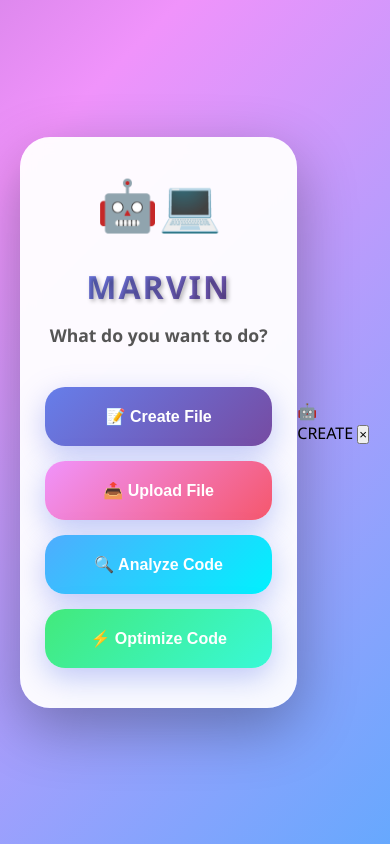
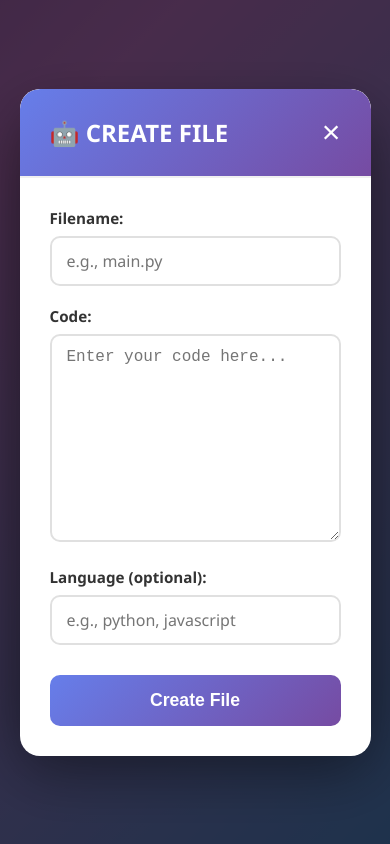
Before and after one commit to mahesh11112007/MARVIN, a plain HTML site: page frontend/index.html in a window 390 px wide. Both pictures are taken after a click on the button "📝 Create File". Drawn offline with Linux system fonts and the light colour scheme.

Commit message:
Add forms, CSS styles and fix onclick handlers in index.html
- Fixed button onclick handlers to use full action names ('Create File', 'Upload File', etc.)
- Added comprehensive CSS for form inputs, textareas, file uploads
- Added modal styles with animations
- Added loading spinner, success/error message styles
- Added response area styles for displaying backend responses
- Enhanced responsive design

```diff
--- a/frontend/index.html
+++ b/frontend/index.html
@@ -56,117 +56,345 @@
         .logo {
             font-size: 80px;
             margin-bottom: 20px;
-            animation: bounce 2s ease-in-out infinite;
+            animation: float 3s ease-in-out infinite;
         }
 
-        @keyframes bounce {
-            0%, 100% { transform: translateY(0); }
-            50% { transform: translateY(-20px); }
+        @keyframes float {
+            0%, 100% { transform: translateY(0px); }
+            50% { transform: translateY(-10px); }
         }
 
         h1 {
-            font-size: 4rem;
-            font-weight: 800;
+            font-size: 3rem;
+            margin-bottom: 10px;
             background: linear-gradient(135deg, #667eea, #764ba2);
             -webkit-background-clip: text;
             -webkit-text-fill-color: transparent;
-            background-clip: text;
-            margin-bottom: 15px;
-            letter-spacing: 2px;
+            font-weight: 700;
         }
 
         h2 {
-            font-size: 1.8rem;
-            color: #555;
+            font-size: 1.3rem;
+            color: #666;
             margin-bottom: 40px;
-            font-weight: 600;
+            font-weight: 400;
         }
 
         .button-grid {
             display: grid;
-            grid-template-columns: repeat(auto-fit, minmax(250px, 1fr));
+            grid-template-columns: repeat(2, 1fr);
             gap: 20px;
-            margin-top: 40px;
+            margin-top: 30px;
         }
 
         .action-btn {
+            padding: 30px 40px;
+            font-size: 1.2rem;
+            font-weight: 600;
+            color: white;
+            background: linear-gradient(135deg, #667eea, #764ba2);
+            border: none;
+            border-radius: 15px;
+            cursor: pointer;
+            transition: all 0.3s ease;
+            position: relative;
+            overflow: hidden;
+            box-shadow: 0 5px 15px rgba(102, 126, 234, 0.4);
+        }
+
+        .action-btn:hover {
+            transform: translateY(-3px);
+            box-shadow: 0 10px 25px rgba(102, 126, 234, 0.6);
+        }
+
+        .action-btn:active {
+            transform: translateY(-1px);
+        }
+
+        .ripple {
+            position: absolute;
+            border-radius: 50%;
+            background: rgba(255, 255, 255, 0.5);
+            transform: scale(0);
+            animation: ripple-animation 0.6s ease-out;
+            pointer-events: none;
+        }
+
+        @keyframes ripple-animation {
+            to {
+                transform: scale(4);
+                opacity: 0;
+            }
+        }
+
+        /* Modal Styles */
+        .action-modal {
+            position: fixed;
+            top: 0;
+            left: 0;
+            width: 100%;
+            height: 100%;
+            background: rgba(0, 0, 0, 0.7);
+            display: flex;
+            justify-content: center;
+            align-items: center;
+            z-index: 1000;
+            opacity: 0;
+            transition: opacity 0.3s ease;
+        }
+
+        .action-modal.show {
+            opacity: 1;
+        }
+
+        .modal-content {
+            background: white;
+            border-radius: 20px;
+            max-width: 600px;
+            width: 90%;
+            max-height: 90vh;
+            overflow-y: auto;
+            box-shadow: 0 20px 60px rgba(0, 0, 0, 0.3);
+            animation: slideUp 0.3s ease-out;
+        }
+
+        @keyframes slideUp {
+            from {
+                transform: translateY(50px);
+                opacity: 0;
+            }
+            to {
+                transform: translateY(0);
+                opacity: 1;
+            }
+        }
+
+        .modal-header {
+            padding: 25px 30px;
+            border-bottom: 2px solid #f0f0f0;
+            display: flex;
+            justify-content: space-between;
+            align-items: center;
+            font-size: 1.5rem;
+            font-weight: 600;
+            background: linear-gradient(135deg, #667eea, #764ba2);
+            color: white;
+            border-radius: 20px 20px 0 0;
+        }
+
+        .close-btn {
+            background: none;
+            border: none;
+            font-size: 2rem;
+            cursor: pointer;
+            color: white;
+            transition: transform 0.2s;
+        }
+
+        .close-btn:hover {
+            transform: rotate(90deg);
+        }
+
+        .modal-body {
+            padding: 30px;
+        }
+
+        /* Form Styles */
+        .form-group {
+            margin-bottom: 20px;
+            text-align: left;
+        }
+
+        .form-group label {
+            display: block;
+            margin-bottom: 8px;
+            font-weight: 600;
+            color: #333;
+            font-size: 0.95rem;
+        }
+
+        .form-group input[type="text"],
+        .form-group textarea {
+            width: 100%;
+            padding: 12px 15px;
+            border: 2px solid #e0e0e0;
+            border-radius: 10px;
+            font-size: 1rem;
+            font-family: inherit;
+            transition: border-color 0.3s;
+        }
+
+        .form-group input[type="text"]:focus,
+        .form-group textarea:focus {
+            outline: none;
+            border-color: #667eea;
+        }
+
+        .form-group textarea {
+            resize: vertical;
+            min-height: 150px;
+            font-family: 'Courier New', monospace;
+        }
+
+        .form-group input[type="file"] {
+            width: 100%;
+            padding: 10px;
+            border: 2px dashed #e0e0e0;
+            border-radius: 10px;
+            cursor: pointer;
+            font-size: 0.95rem;
+        }
+
+        .form-group small {
+            display: block;
+            margin-top: 5px;
+            color: #888;
+            font-size: 0.85rem;
+        }
+
+        .submit-btn {
+            width: 100%;
+            padding: 15px;
             background: linear-gradient(135deg, #667eea, #764ba2);
             color: white;
             border: none;
-            padding: 30px 40px;
-            font-size: 1.3rem;
-            font-weight: 700;
-            border-radius: 20px;
+            border-radius: 10px;
+            font-size: 1.1rem;
+            font-weight: 600;
             cursor: pointer;
-            transition: all 0.3s ease;
-            box-shadow: 0 10px 30px rgba(102, 126, 234, 0.4);
-            position: relative;
-            overflow: hidden;
+            transition: all 0.3s;
+            margin-top: 10px;
         }
 
-        .action-btn::before {
-            content: '';
-            position: absolute;
-            top: 0;
-            left: -100%;
-            width: 100%;
-            height: 100%;
-            background: linear-gradient(90deg, transparent, rgba(255, 255, 255, 0.3), transparent);
-            transition: left 0.5s ease;
+        .submit-btn:hover {
+            transform: translateY(-2px);
+            box-shadow: 0 5px 15px rgba(102, 126, 234, 0.4);
         }
 
-        .action-btn:hover::before {
-            left: 100%;
+        /* Response Area Styles */
+        .response-area {
+            padding: 20px 30px;
+            border-top: 2px solid #f0f0f0;
+            text-align: center;
         }
 
-        .action-btn:hover {
-            transform: translateY(-5px) scale(1.05);
-            box-shadow: 0 15px 40px rgba(102, 126, 234, 0.6);
+        .loading-spinner {
+            border: 4px solid #f3f3f3;
+            border-top: 4px solid #667eea;
+            border-radius: 50%;
+            width: 50px;
+            height: 50px;
+            animation: spin 1s linear infinite;
+            margin: 0 auto 15px;
         }
 
-        .action-btn:active {
-            transform: translateY(-2px) scale(1.02);
+        @keyframes spin {
+            0% { transform: rotate(0deg); }
+            100% { transform: rotate(360deg); }
         }
 
-        .action-btn:nth-child(1) {
-            background: linear-gradient(135deg, #667eea, #764ba2);
+        .success-message {
+            color: #28a745;
+            font-size: 1.5rem;
+            font-weight: 600;
+            margin-bottom: 15px;
         }
 
-        .action-btn:nth-child(2) {
-            background: linear-gradient(135deg, #f093fb, #f5576c);
+        .error-message {
+            color: #dc3545;
+            font-size: 1.5rem;
+            font-weight: 600;
+            margin-bottom: 15px;
         }
 
-        .action-btn:nth-child(3) {
-            background: linear-gradient(135deg, #4facfe, #00f2fe);
+        .response-content,
+        .error-content {
+            background: #f8f9fa;
+            padding: 20px;
+            border-radius: 10px;
+            margin: 15px 0;
+            text-align: left;
         }
 
-        .action-btn:nth-child(4) {
-            background: linear-gradient(135deg, #43e97b, #38f9d7);
+        .response-content pre {
+            overflow-x: auto;
+            font-family: 'Courier New', monospace;
+            font-size: 0.9rem;
+            color: #333;
         }
 
-        /* Mobile Responsive */
+        .error-content p {
+            color: #721c24;
+            line-height: 1.6;
+        }
+
+        .reset-btn,
+        .close-modal-btn {
+            padding: 12px 25px;
+            margin: 5px;
+            border: none;
+            border-radius: 8px;
+            font-size: 1rem;
+            font-weight: 600;
+            cursor: pointer;
+            transition: all 0.3s;
+        }
+
+        .reset-btn {
+            background: #667eea;
+            color: white;
+        }
+
+        .reset-btn:hover {
+            background: #5568d3;
+        }
+
+        .close-modal-btn {
+            background: #6c757d;
+            color: white;
+        }
+
+        .close-modal-btn:hover {
+            background: #5a6268;
+        }
+
+        /* Particle Animation */
+        .particle {
+            position: fixed;
+            width: 10px;
+            height: 10px;
+            background: rgba(255, 255, 255, 0.5);
+            border-radius: 50%;
+            pointer-events: none;
+            animation: float-particle 5s linear forwards;
+        }
+
+        @keyframes float-particle {
+            0% {
+                bottom: -10px;
+                opacity: 1;
+            }
+            100% {
+                bottom: 100vh;
+                opacity: 0;
+            }
+        }
+
+        /* Responsive Design */
         @media (max-width: 768px) {
-            .container {
-                padding: 40px 25px;
-            }
-
             h1 {
                 font-size: 2.5rem;
             }
-
             h2 {
-                font-size: 1.3rem;
+                font-size: 1.2rem;
             }
-
             .logo {
                 font-size: 60px;
             }
-
             .button-grid {
                 grid-template-columns: 1fr;
                 gap: 15px;
             }
-
             .action-btn {
                 padding: 25px 30px;
                 font-size: 1.1rem;
@@ -177,15 +405,12 @@
             h1 {
                 font-size: 2rem;
             }
-
             h2 {
                 font-size: 1.1rem;
             }
-
             .logo {
                 font-size: 50px;
             }
-
             .action-btn {
                 padding: 20px 25px;
                 font-size: 1rem;
@@ -199,10 +424,10 @@
         <h1>MARVIN</h1>
         <h2>What do you want to do?</h2>
         <div class="button-grid">
-            <button class="action-btn" onclick="handleAction('create')">📝 Create File</button>
-            <button class="action-btn" onclick="handleAction('upload')">📤 Upload File</button>
-            <button class="action-btn" onclick="handleAction('analyze')">🔍 Analyze Code</button>
-            <button class="action-btn" onclick="handleAction('optimize')">⚡ Optimize Code</button>
+            <button class="action-btn" onclick="handleAction('Create File')">📝 Create File</button>
+            <button class="action-btn" onclick="handleAction('Upload File')">📤 Upload File</button>
+            <button class="action-btn" onclick="handleAction('Analyze Code')">🔍 Analyze Code</button>
+            <button class="action-btn" onclick="handleAction('Optimize Code')">⚡ Optimize Code</button>
         </div>
     </div>
     <script src="script.js"></script>
```
